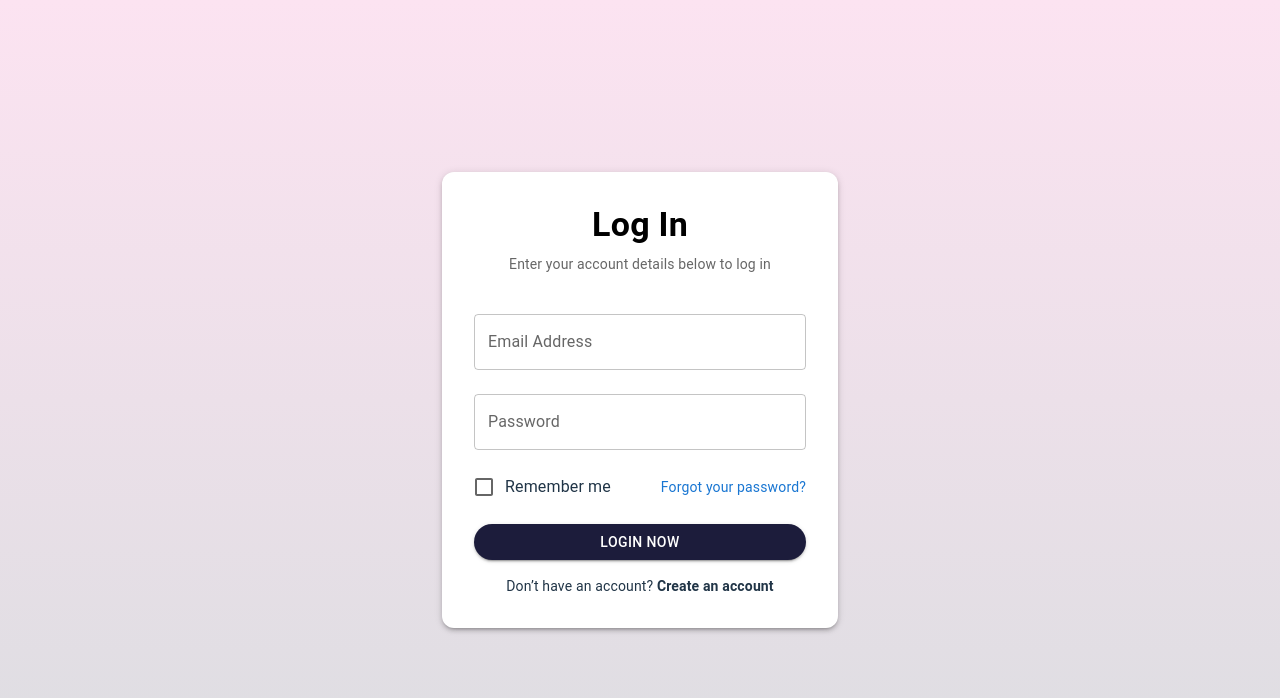
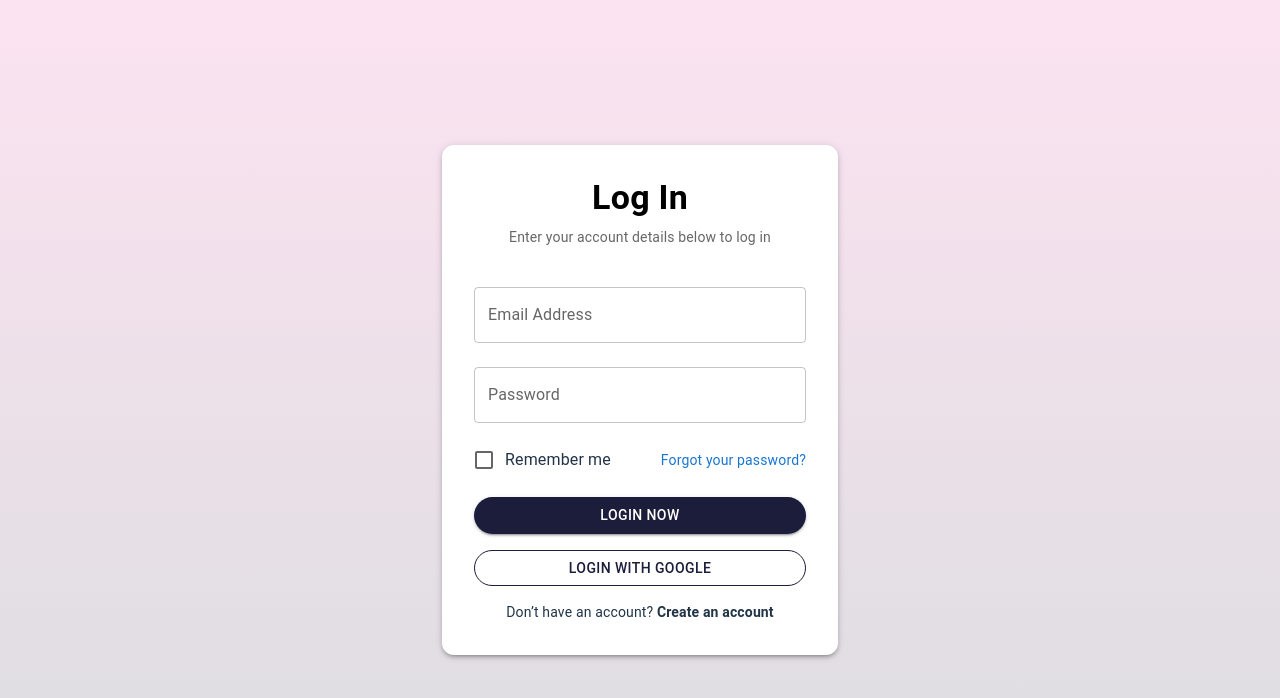
Before and after one commit to Nadine123978/user_pfe, a React (Vite) app: page /login in a window 1280 px wide. Shown: the top 698 px of the page. Built offline with nearby package versions, Linux system fonts and the light colour scheme; some icons are missing.

Commit message:
Add AdventureCard component with design and Book Now button

```diff
--- a/package.json
+++ b/package.json
@@ -15,6 +15,7 @@
     "@mui/icons-material": "^7.0.2",
     "@mui/material": "^7.0.2",
     "axios": "^1.9.0",
+    "firebase": "^11.7.3",
     "framer-motion": "^12.12.1",
     "react": "^19.0.0",
     "react-dom": "^19.0.0",
--- a/src/components/login.jsx
+++ b/src/components/login.jsx
@@ -1,9 +1,13 @@
 import React from 'react';
-import { Button, TextField, Container, Typography, Box, InputAdornment, IconButton, Checkbox, FormControlLabel } from '@mui/material';
+import {
+  Button, TextField, Container, Typography, Box, InputAdornment,
+  IconButton, Checkbox, FormControlLabel
+} from '@mui/material';
 import Visibility from '@mui/icons-material/Visibility';
 import VisibilityOff from '@mui/icons-material/VisibilityOff';
 import { Link } from 'react-router-dom';
-
+import { signInWithPopup } from 'firebase/auth';
+import { auth, provider } from '../firebase'; // تأكد من المسار الصحيح
 
 export default function Login() {
   const [showPassword, setShowPassword] = React.useState(false);
@@ -34,13 +38,10 @@ export default function Login() {
         body: JSON.stringify(data),
       });
 
-      console.log('✅ Raw Response:', response);
-
       if (!response.ok) {
         throw new Error('Login failed');
       }
 
-      // محاولة لتحليل الـ response
       let result = {};
       try {
         const text = await response.text();
@@ -49,18 +50,10 @@ export default function Login() {
         console.warn("⚠️ Couldn't parse JSON:", e);
       }
 
-      console.log("👤 Logged in as:", result.group);
-
       const group = result.group;
-      const userId = result.userId;  // تأكد من أن السيرفر يعيد الـ userId بعد تسجيل الدخول
-      console.log("User ID from server:", userId);  // تحقق من الـ userId من السيرفر
-
-      // حفظ الـ userId في localStorage فقط إذا كان موجوداً
+      const userId = result.userId;
       if (userId) {
-        localStorage.setItem("userId", userId);  // حفظ الـ userId في localStorage
-        console.log("User ID saved to localStorage:", userId);  // تحقق من تخزين الـ userId في localStorage
-      } else {
-        console.warn("User ID is missing from the response");
+        localStorage.setItem("userId", userId);
       }
 
       if (group === "admin") {
@@ -74,9 +67,44 @@ export default function Login() {
     }
   };
 
+  const handleGoogleLogin = async () => {
+    try {
+      const result = await signInWithPopup(auth, provider);
+      const email = result.user.email;
+      const name = result.user.displayName;
+
+      console.log("✅ Google Login Success:", email);
+
+      // إرسال البيانات للسيرفر
+      const response = await fetch("http://localhost:8081/api/users/google-login", {
+        method: 'POST',
+        headers: { "Content-Type": "application/json" },
+        body: JSON.stringify({ email, username: name }),
+      });
+
+      const resData = await response.json();
+      const userId = resData.userId;
+      const group = resData.group;
+
+      if (userId) {
+        localStorage.setItem("userId", userId);
+      }
+
+      if (group === "admin") {
+        window.location.href = "http://localhost:5174/";
+      } else {
+        window.location.href = "http://localhost:5173/";
+      }
+    } catch (error) {
+      console.error("❌ Google Sign-In Error:", error);
+      alert("Google login failed.");
+    }
+  };
 
   return (
-    <Box sx={{ minHeight: '100vh', background: 'linear-gradient(to bottom, #fce3f1, #dcdde1)',
+    <Box sx={{
+      minHeight: '100vh',
+      background: 'linear-gradient(to bottom, #fce3f1, #dcdde1)',
       display: 'flex',
       alignItems: 'center',
       justifyContent: 'center',
@@ -117,7 +145,6 @@ export default function Login() {
             }}
           />
 
-
           <Box display="flex" justifyContent="space-between" alignItems="center" mt={1}>
             <FormControlLabel control={<Checkbox />} label="Remember me" />
             <Link to="/resetpass" style={{ textDecoration: 'none' }}>
@@ -143,6 +170,24 @@ export default function Login() {
             Login Now
           </Button>
 
+          <Button
+            fullWidth
+            variant="outlined"
+            sx={{
+              mt: 2,
+              borderRadius: '20px',
+              borderColor: '#1c1c3b',
+              color: '#1c1c3b',
+              '&:hover': {
+                borderColor: '#33335c',
+                color: '#33335c',
+              },
+            }}
+            onClick={handleGoogleLogin}
+          >
+            Login with Google
+          </Button>
+
           <Typography variant="body2" align="center" mt={2}>
             Don’t have an account?{' '}
             <strong style={{ cursor: 'pointer' }}>Create an account</strong>
--- a/src/components/signup.jsx
+++ b/src/components/signup.jsx
@@ -10,7 +10,8 @@ import {
 } from '@mui/material';
 import axios from 'axios';
 import { useNavigate } from "react-router-dom";
-
+import { signInWithPopup } from "firebase/auth";
+import { auth, provider } from "../firebase";
 
 export default function SignUp() {
   const [username, setUsername] = useState('');
@@ -18,7 +19,6 @@ export default function SignUp() {
   const [password, setPassword] = useState('');
   const [agree, setAgree] = useState(false);
   const navigate = useNavigate();
-
 
   const handleSignUp = async () => {
     if (!username || !email || !password) {
@@ -38,17 +38,32 @@ export default function SignUp() {
         password,
       });
 
-      const userId = response.data.userId;  // تأكد من أن السيرفر يعيد الـ userId بعد إنشاء الحساب
-      localStorage.setItem("userId", userId);  // حفظ الـ userId في localStorage
+      const userId = response.data.userId;
+      localStorage.setItem("userId", userId);
 
       alert('Account created successfully!');
-      navigate("/");  // أو توجيه المستخدم إلى الصفحة المناسبة
+      navigate("/");
     } catch (error) {
       console.error('❌ Error creating user:', error);
       alert('Error creating account. Please try again.');
     }
   };
 
+  const handleGoogleSignUp = async () => {
+    try {
+      const result = await signInWithPopup(auth, provider);
+      const user = result.user;
+      console.log("✅ Google user:", user);
+
+      // حفظ uid و redirect
+      localStorage.setItem("userId", user.uid);
+      alert(`Welcome ${user.displayName}`);
+      navigate("/");
+    } catch (error) {
+      console.error("❌ Google Sign-in error:", error);
+      alert("Failed to sign in with Google");
+    }
+  };
 
   return (
     <Box
@@ -129,6 +144,24 @@ export default function SignUp() {
             Create Account
           </Button>
 
+          <Button
+            fullWidth
+            variant="outlined"
+            sx={{
+              mt: 2,
+              borderRadius: '20px',
+              borderColor: '#1c1c3b',
+              color: '#1c1c3b',
+              '&:hover': {
+                borderColor: '#33335c',
+                backgroundColor: '#f0f0f0',
+              },
+            }}
+            onClick={handleGoogleSignUp}
+          >
+            Sign Up with Google
+          </Button>
+
           <Typography variant="body2" align="center" mt={2}>
             Already have an account?{' '}
             <strong style={{ cursor: 'pointer' }}>Login now</strong>
--- /dev/null
+++ b/src/firebase.js
@@ -0,0 +1,20 @@
+// src/firebase.js
+import { initializeApp } from "firebase/app";
+import { getAuth, GoogleAuthProvider } from "firebase/auth";
+
+// Firebase configuration
+const firebaseConfig = {
+  apiKey: "AIzaSyD561xtbiRgWG97BHVbE9VbF8-e07Ncquo",
+  authDomain: "springbootdemo-a7725.firebaseapp.com",
+  projectId: "springbootdemo-a7725",
+  storageBucket: "springbootdemo-a7725.appspot.com",
+  messagingSenderId: "170367058392",
+  appId: "1:170367058392:web:1dc42e62e97cc10d0072ad",
+};
+
+// Initialize Firebase
+const app = initializeApp(firebaseConfig);
+
+// Export auth and provider
+export const auth = getAuth(app);
+export const provider = new GoogleAuthProvider();
```
Also changed, not shown: 1 other file (tests, documents, lock files or other folders). Lines whose indentation alone changed are shown as unchanged.
